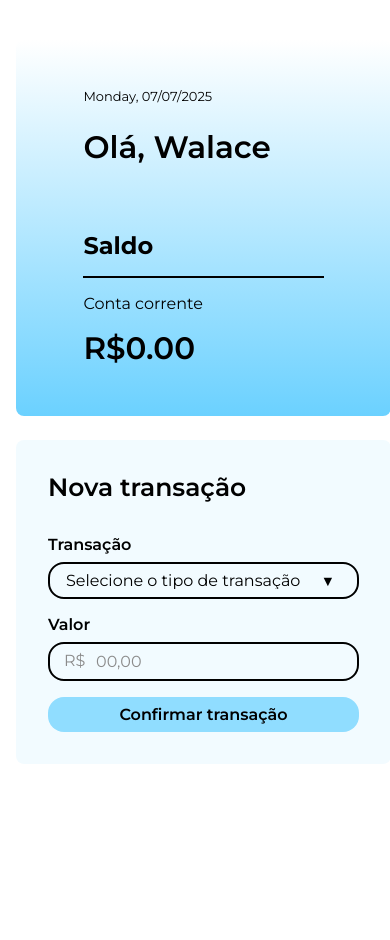
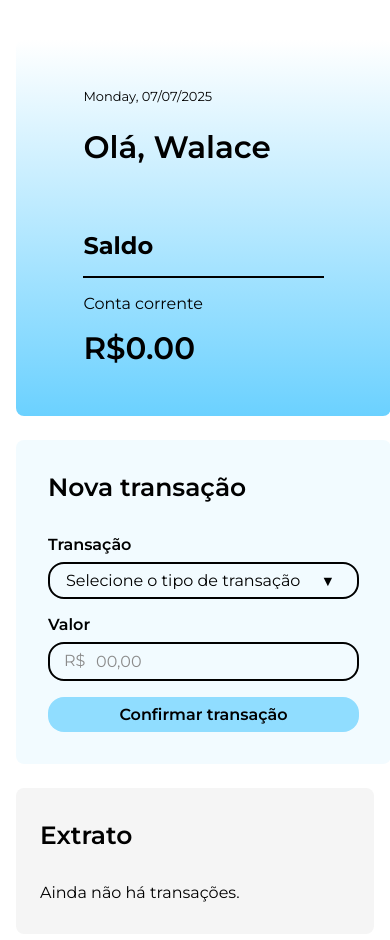
Before and after one commit to walacefex/Angular19, an Angular app in the folder anybank/: page / in a window 390 px wide. Shown: the top 940 px of the page. Before the commit the page ends 844 px from the top, so only its background shows below. Built offline with nearby package versions, Linux system fonts and the light colour scheme.

Commit message:
feat:Listing transactions with @for and generating a unique ID for each transaction

```diff
--- a/anybank/package.json
+++ b/anybank/package.json
@@ -26,6 +26,7 @@
     "@angular/forms": "^20.0.0",
     "@angular/platform-browser": "^20.0.0",
     "@angular/router": "^20.0.0",
+    "nanoid": "5.1.5",
     "rxjs": "~7.8.0",
     "tslib": "^2.3.0",
     "zone.js": "~0.15.0"
--- a/anybank/src/app/app.css
+++ b/anybank/src/app/app.css
@@ -13,3 +13,13 @@
   flex-direction: column;
   gap: 1.5rem;
 }
+
+.extrato {
+  flex-basis: 17.625rem;
+}
+
+@media screen and (max-width: 48rem) {
+  .extrato {
+    flex-basis: 100%;
+  }
+}
--- a/anybank/src/app/app.html
+++ b/anybank/src/app/app.html
@@ -3,4 +3,5 @@
     <app-banner [saldo]="saldo()" />
     <app-form-nova-transacao (transacaoCriada)="processarTransacao($event)" />
   </div>
+  <app-extrato [transacoes]="transacoes()" class="extrato" />
 </div>
--- a/anybank/src/app/app.ts
+++ b/anybank/src/app/app.ts
@@ -1,11 +1,12 @@
 import { Component, computed, signal } from '@angular/core';
 import { BannerComponent } from './components/banner/banner.component';
+import { ExtratoComponent } from './components/extrato/extrato.component';
 import { FormNovaTransacaoComponent } from './components/form-nova-transacao/form-nova-transacao.component';
 import { TipoTransacao, Transacao } from './modelos/transacao';
 
 @Component({
   selector: 'app-root',
-  imports: [BannerComponent, FormNovaTransacaoComponent],
+  imports: [BannerComponent, FormNovaTransacaoComponent, ExtratoComponent],
   templateUrl: './app.html',
   styleUrl: './app.css',
 })
--- /dev/null
+++ b/anybank/src/app/components/extrato/extrato.component.css
@@ -0,0 +1,22 @@
+.extrato {
+  border-radius: 0.5rem;
+  background: var(--fundo-cinza-claro, #f5f5f5);
+  padding: 2rem 1.5rem;
+  min-height: 100%;
+
+  display: flex;
+  flex-direction: column;
+  gap: 2rem;
+}
+
+.titulo {
+  font-size: 1.5625rem;
+  font-weight: 600;
+  line-height: 125%;
+}
+
+.transacoes {
+  display: flex;
+  flex-direction: column;
+  gap: 0.5rem;
+}
--- /dev/null
+++ b/anybank/src/app/components/extrato/extrato.component.html
@@ -0,0 +1,13 @@
+<aside class="extrato">
+  <h2 class="titulo">Extrato</h2>
+
+  <ul class="transacoes">
+    @for (transacao of transacoes(); track transacao.id) {
+    <li>
+      <app-transacao [transacao]="transacao" />
+    </li>
+    } @empty {
+    <li aria-hidden="true">Ainda não há transações.</li>
+    }
+  </ul>
+</aside>
--- /dev/null
+++ b/anybank/src/app/components/extrato/extrato.component.ts
@@ -0,0 +1,13 @@
+import { Component, input } from '@angular/core';
+import { Transacao } from '../../modelos/transacao';
+import { TransacaoComponent } from '../transacao/transacao.component';
+
+@Component({
+  selector: 'app-extrato',
+  imports: [TransacaoComponent],
+  templateUrl: './extrato.component.html',
+  styleUrl: './extrato.component.css',
+})
+export class ExtratoComponent {
+  transacoes = input.required<Transacao[]>();
+}
--- /dev/null
+++ b/anybank/src/app/components/transacao/transacao.component.css
@@ -0,0 +1,16 @@
+.transacao {
+  display: flex;
+  justify-content: space-between;
+  align-items: center;
+  gap: 1rem;
+}
+
+.valor {
+  font-size: 1rem;
+  font-weight: 600;
+}
+
+.data {
+  font-size: 0.8125rem;
+  font-weight: 400;
+}
--- /dev/null
+++ b/anybank/src/app/components/transacao/transacao.component.html
@@ -0,0 +1,4 @@
+<div class="transacao">
+  <span class="valor">{{ valor() | currency : "BRL" }}</span>
+  <span class="data">{{ transacao().data | date : "dd/MM/yyyy" }}</span>
+</div>
--- /dev/null
+++ b/anybank/src/app/components/transacao/transacao.component.ts
@@ -0,0 +1,21 @@
+import { CurrencyPipe, DatePipe } from '@angular/common';
+import { Component, computed, input } from '@angular/core';
+import { TipoTransacao, Transacao } from '../../modelos/transacao';
+
+@Component({
+  selector: 'app-transacao',
+  imports: [CurrencyPipe, DatePipe],
+  templateUrl: './transacao.component.html',
+  styleUrl: './transacao.component.css',
+})
+export class TransacaoComponent {
+  transacao = input.required<Transacao>();
+
+  valor = computed(() => {
+    if (this.transacao().tipo === TipoTransacao.SAQUE) {
+      return -this.transacao().valor;
+    }
+
+    return this.transacao().valor;
+  });
+}
--- a/anybank/src/app/modelos/transacao.ts
+++ b/anybank/src/app/modelos/transacao.ts
@@ -1,4 +1,9 @@
+import { nanoid } from 'nanoid';
+
 export class Transacao {
+  readonly id = nanoid();
+  readonly data = new Date();
+
   constructor(
     public readonly tipo: TipoTransacao,
     public readonly valor: number
```
Also changed, not shown: 1 other file (tests, documents, lock files or other folders).
